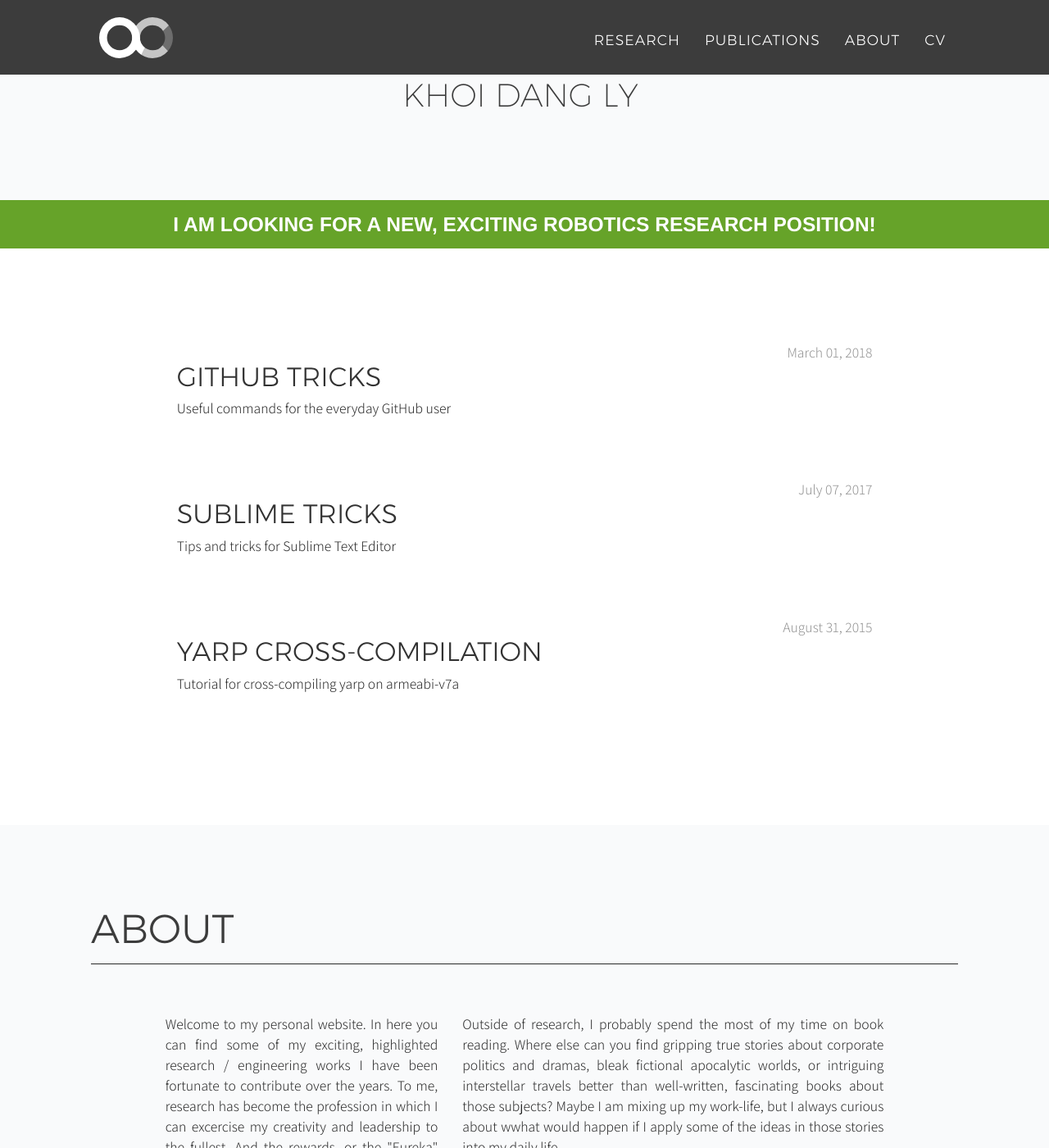
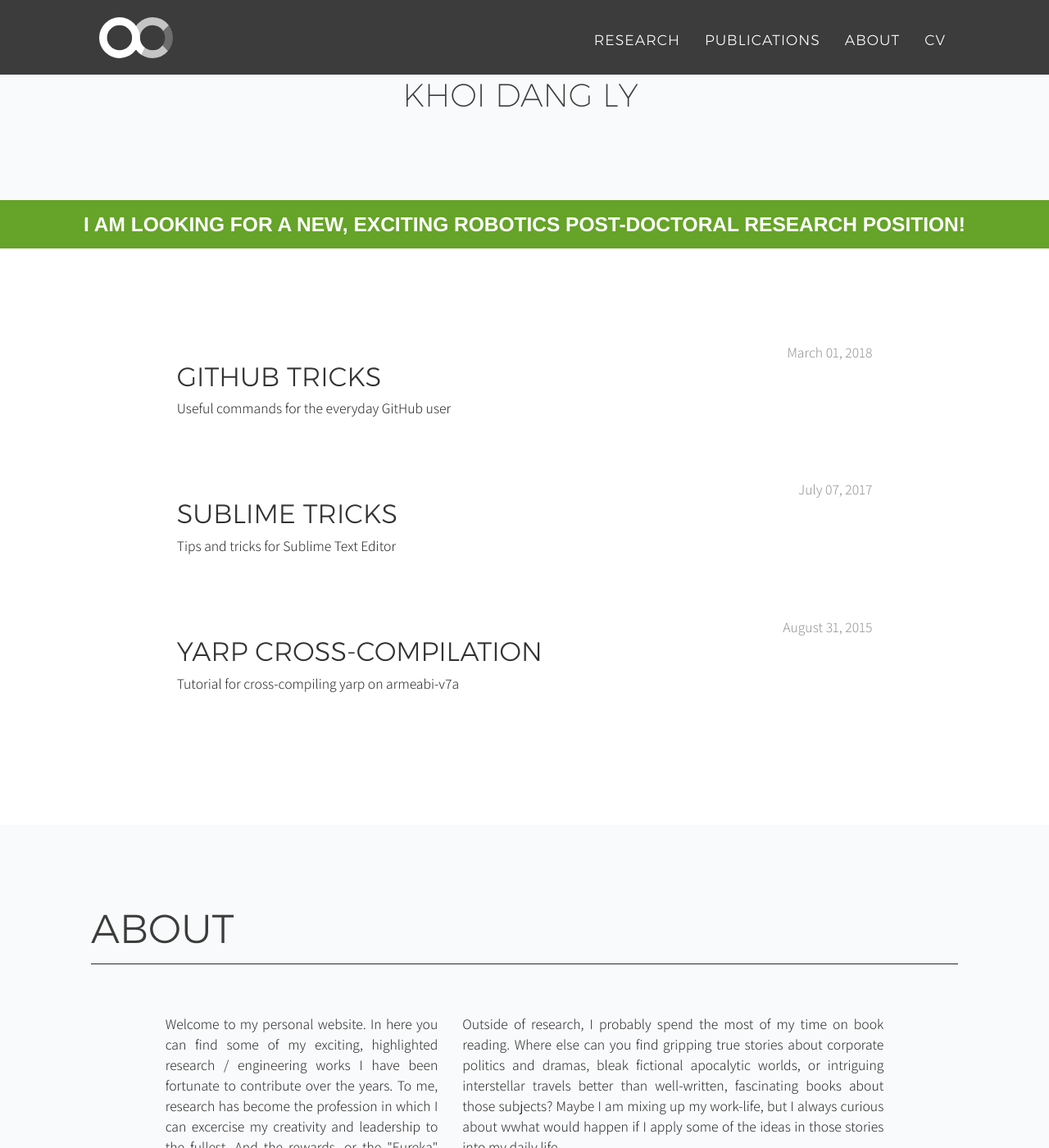
Before and after one commit to KhoiDLy/KhoiDLy.github.io, a Jekyll site: the page built from blog.html, in a window 1280 px wide and 1400 px high, scrolled down 542 px. Shown: the whole window at 82% size. Built offline with Jekyll 4.4.1, drawn with Linux system fonts in a browser that asks for light colours; nearby versions of some CDN libraries; some web fonts are replaced; some of the changed text lies outside the part shown.

Commit message:
changes to texts

```diff
--- a/_config.yml
+++ b/_config.yml
@@ -29,7 +29,7 @@ social:
 
 logo: /img/logo.svg
 
-banner: "I am looking for a new, exciting robotics research position!"
+banner: "I am looking for a new, exciting robotics post-doctoral research position!"
 #banner-link: http://correll.cs.colorado.edu/
 
 # Postal address (add as many lines as necessary)
--- a/index.html
+++ b/index.html
@@ -4,7 +4,7 @@ subtypes: [Embedded power and sensor design, Integrated system and controller de
 description: "My research in Robotic Materials and Soft Robotic Systems."
 ---
 
-My research interests center around **the development of multi-functional robotic materials and systems that can accomodate increasingly more complex autonomous and intelligent tasks**.
+My research interests center around **the development of multi-functional robotic materials and systems that can accommodate increasingly more complex autonomous and intelligent tasks**.
 I envision hybrid of rigid-soft integrated robotic structures inspired by biological systems with practical functionalities that traditional rigid robots cannot achieve.
 As the field of soft robotics thus far has emphasized on isolated development of soft actuators, sensors, or stretchable and flexible electronics with limited comprehensive studies regarding the system-level integration and control,
 my work aims to address the embedded power, sensing, and control issues to not only improve the accuracy and precision of novel soft actuators but also better integrate subsystems consisting of actuators, sensors, and computation modules for high-performance robotic applications.
```
